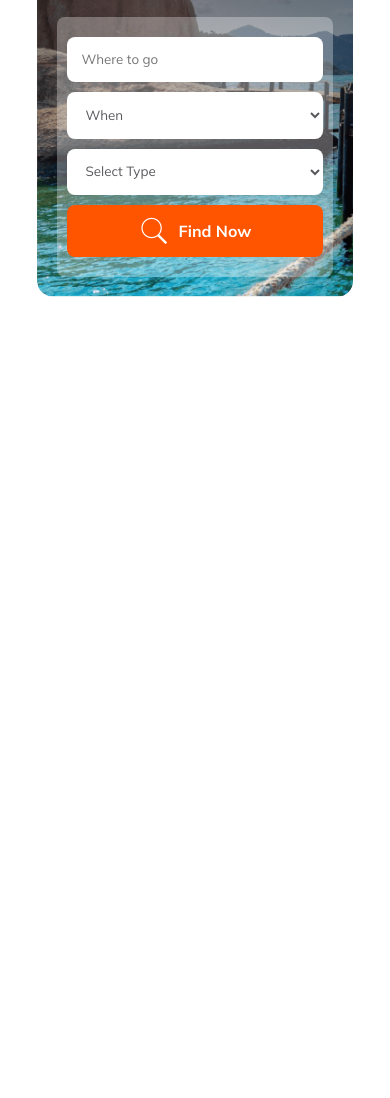
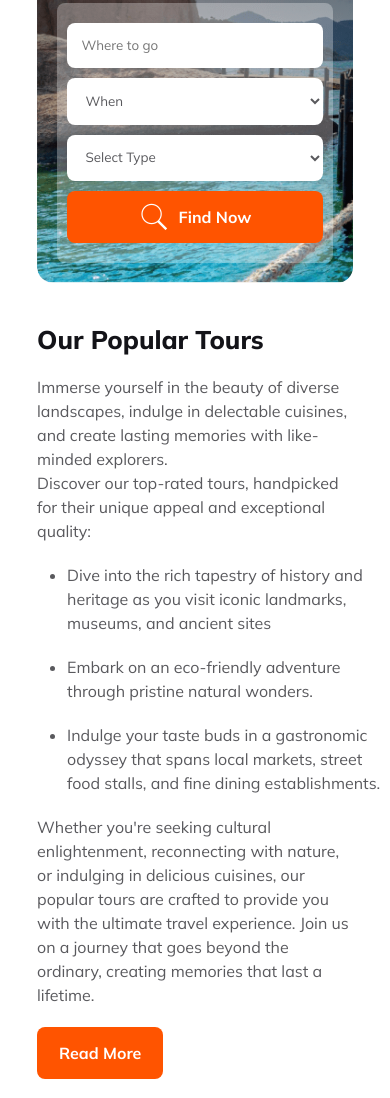
Before and after one commit to Nusratbadhon1998/Assignment-2, a plain HTML site: page index.html in a window 390 px wide. Shown: the part 406-1504 px from the top of the page. Before the commit the page ends 844 px from the top, so only its background shows below. Drawn offline with Linux system fonts and the light colour scheme.

Commit message:
Popular tour section done with responsive design

```diff
--- a/index.html
+++ b/index.html
@@ -41,11 +41,12 @@
 
         <div class="banner-section">
             <h2 class="banner-title">Explore Your Travel</h2>
-            <p class="section-para">Embark on unforgettable journeys with Your Travel - Where Dreams Take Flight. Discover the world with expert guidance and seamless adventures.</p>
+            <p class="section-para">Embark on unforgettable journeys with Your Travel - Where Dreams Take Flight.
+                Discover the world with expert guidance and seamless adventures.</p>
 
-            <form >
+            <form>
                 <input type="text" name="" id="" placeholder="Where to go ">
-                <select id="day" name="day" >
+                <select id="day" name="day">
                     <option value="" disabled selected>When</option>
 
                     <option value="Sunday">Sunday</option>
@@ -55,8 +56,8 @@
                     <option value="Thursday">Thursday</option>
                     <option value="Friday">Friday</option>
                     <option value="Saturday">Saturday</option>
-                  </select>
-                <select id="type" name="type" >
+                </select>
+                <select id="type" name="type">
                     <option value="" disabled selected>Select Type</option>
 
                     <option value="Sightseeing">Sightseeing</option>
@@ -65,8 +66,8 @@
                     <option value="Multi day Tours">Multi day Tours</option>
                     <option value="Local food cuisine">Local food cuisine</option>
 
-                  </select>
-                  <button class="primary-btn"><img src="./Images/icons8-search-30.png" alt=""> Find Now</button>
+                </select>
+                <button class="primary-btn"><img src="./Images/icons8-search-30.png" alt=""> Find Now</button>
             </form>
 
         </div>
@@ -74,6 +75,38 @@
     <!-- Header section ends here!!!!!!!!!!!!!!!!!!!!!!!!! -->
 
     <main>
+        <!-- Popular tour section starts here -->
+
+        <section class="container popular-tour-container">
+            <div class="popular-tour-content">
+                <h3 class="section-title">Our Popular Tours</h3>
+
+                <p class="section-para">Immerse yourself in the beauty of
+                    diverse landscapes, indulge in delectable cuisines, and create lasting memories with like-minded
+                    explorers.
+                    <br>
+                    Discover our top-rated tours, handpicked for their unique appeal and exceptional quality:</p>
+                   <ul class="section-para">
+
+                       <li>Dive into the rich tapestry of history and heritage as you visit iconic landmarks, museums, and
+                           ancient sites</li>
+                           <li>Embark on an eco-friendly adventure through pristine natural wonders.</li>
+                           <li> Indulge your taste buds in a gastronomic odyssey that spans local markets, street food stalls,
+                               and fine dining establishments.</li>
+                            </ul>
+
+                   <p class="section-para"> Whether you're seeking cultural enlightenment, reconnecting with nature, or indulging in delicious
+                    cuisines, our popular tours are crafted to provide you with the ultimate travel experience. Join us
+                    on a journey that goes beyond the ordinary, creating memories that last a lifetime.
+                </p>
+                <button class="primary-btn">Read More</button>
+            </div>
+            <div class="popular-tour-img">
+                <img src="./Images/Rectangle 4.png" alt="">
+            </div>
+
+        </section>
+        <!-- Popular tour section ends here -->
 
     </main>
     <footer>
--- a/styles/style.css
+++ b/styles/style.css
@@ -28,7 +28,7 @@
 
 .section-title {
     color: var(--primary-text-color);
-    font-size: 2.8rem;
+    font-size: 2.4rem;
     font-weight: var(--bold);
     line-height: normal;
 }
@@ -162,9 +162,44 @@ select:hover {
 /* ****************************************** */
 
 
+/* ***************************************8 */
+/* Popular Tours section starts here */
+
+.popular-tour-container {
+    display: flex;
+    margin-top: 40px;
+    padding: 30px;
+    gap: 40px;
+
+}
+
+.popular-tour-content {
+    width: 50%;
+}
+
+.popular-tour-content * {
+    margin-bottom: 20px;
+}
 
 
+.popular-tour-content .section-para {
+    width: 85%;
+    line-height: 1.5rem;
+}
 
+
+.popular-tour-content ul {
+    margin-left: 30px;
+}
+
+.popular-tour-content button {
+    width: 25%;
+}
+
+.popular-tour-img img {
+    width: 100%;
+    height: 100%;
+}
 
 
 
@@ -203,7 +238,8 @@ select:hover {
 
     /* navigation section responsive */
     .nav-section,
-    form {
+    form,
+    .popular-tour-container {
         display: flex;
         flex-direction: column;
         gap: 10px;
@@ -237,4 +273,27 @@ select:hover {
     form .primary-btn {
         width: 100%;
     }
+
+
+    /* Popular tours */
+    .popular-tour-container {
+        padding: 0px;
+    }
+
+    .popular-tour-content {
+        width: 100%;
+        text-align: left;
+    }
+
+    .popular-tour-container .section-title {
+        font-size: 1.6rem;
+    }
+
+    .popular-tour-container .section-para {
+        width: 100%;
+    }
+
+    .popular-tour-content button {
+        width: 40%;
+    }
 }
```
